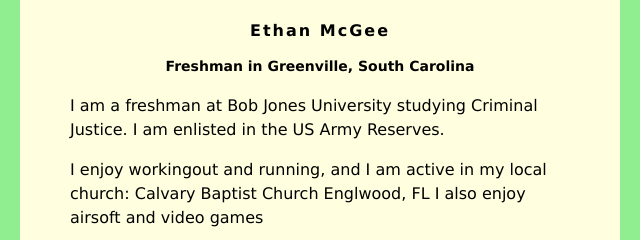
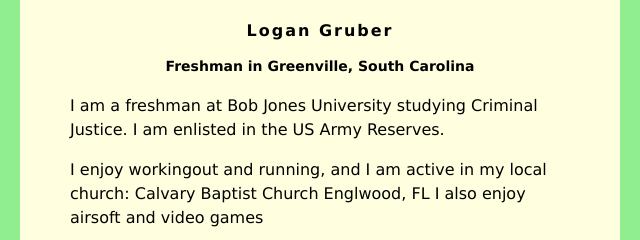
Before and after one commit to lgrub934/lgrub934.github.io, a plain HTML site: page index.html in a window 1280 px wide. Shown: the top 240 px of the page, 320-960 px from the left. Drawn offline with Linux system fonts and the light colour scheme.

Commit message:
Update index.html

```diff
--- a/index.html
+++ b/index.html
@@ -30,7 +30,7 @@
 </head>
 <body>
     <div id="content">
-        <h1>Ethan McGee</h1>
+        <h1>Logan Gruber</h1>
         <h2>Freshman in Greenville, South Carolina</h2>
 
          <p>I am a freshman at Bob Jones University studying Criminal Justice. I am enlisted in the US Army Reserves.</p>
```
